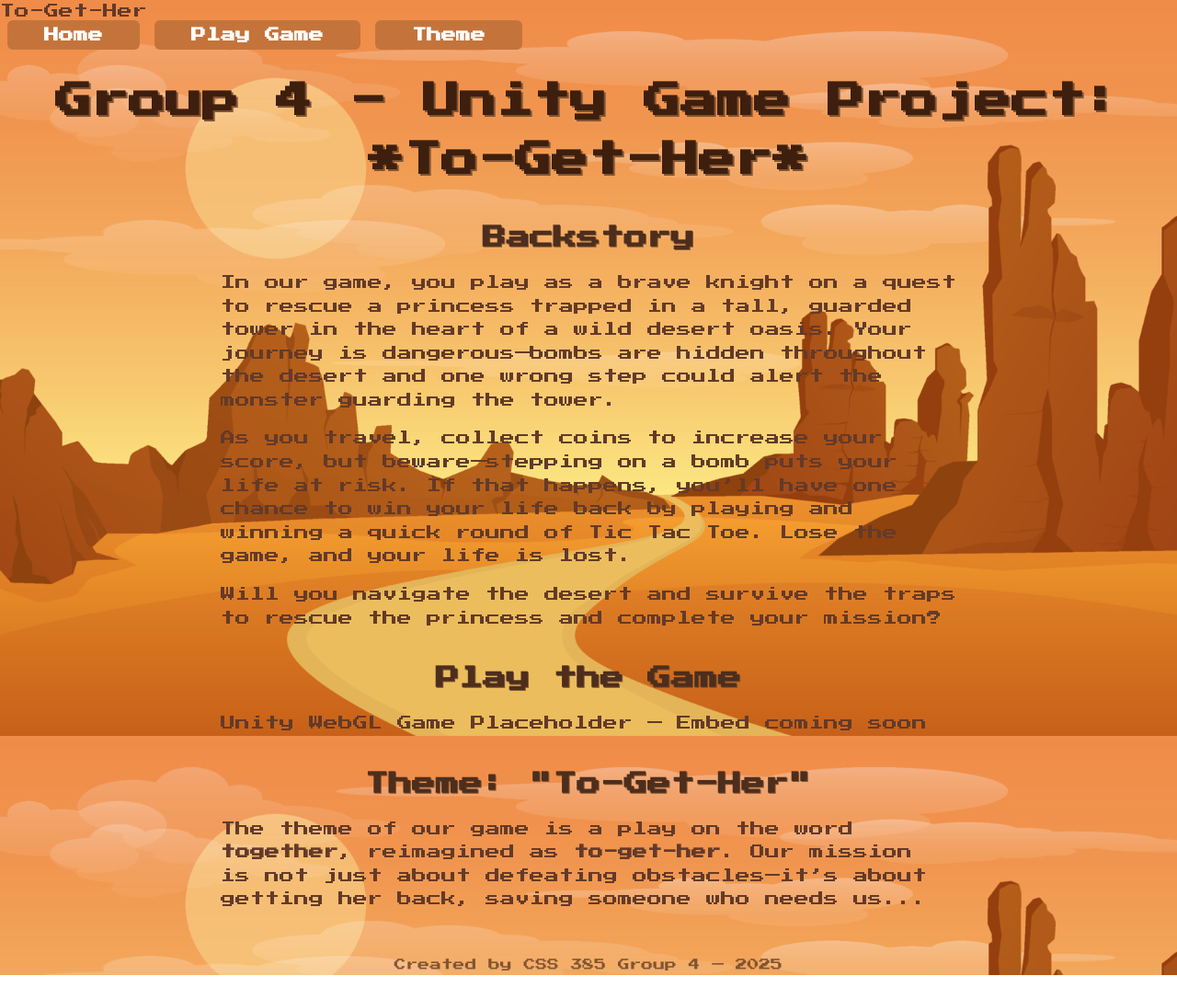
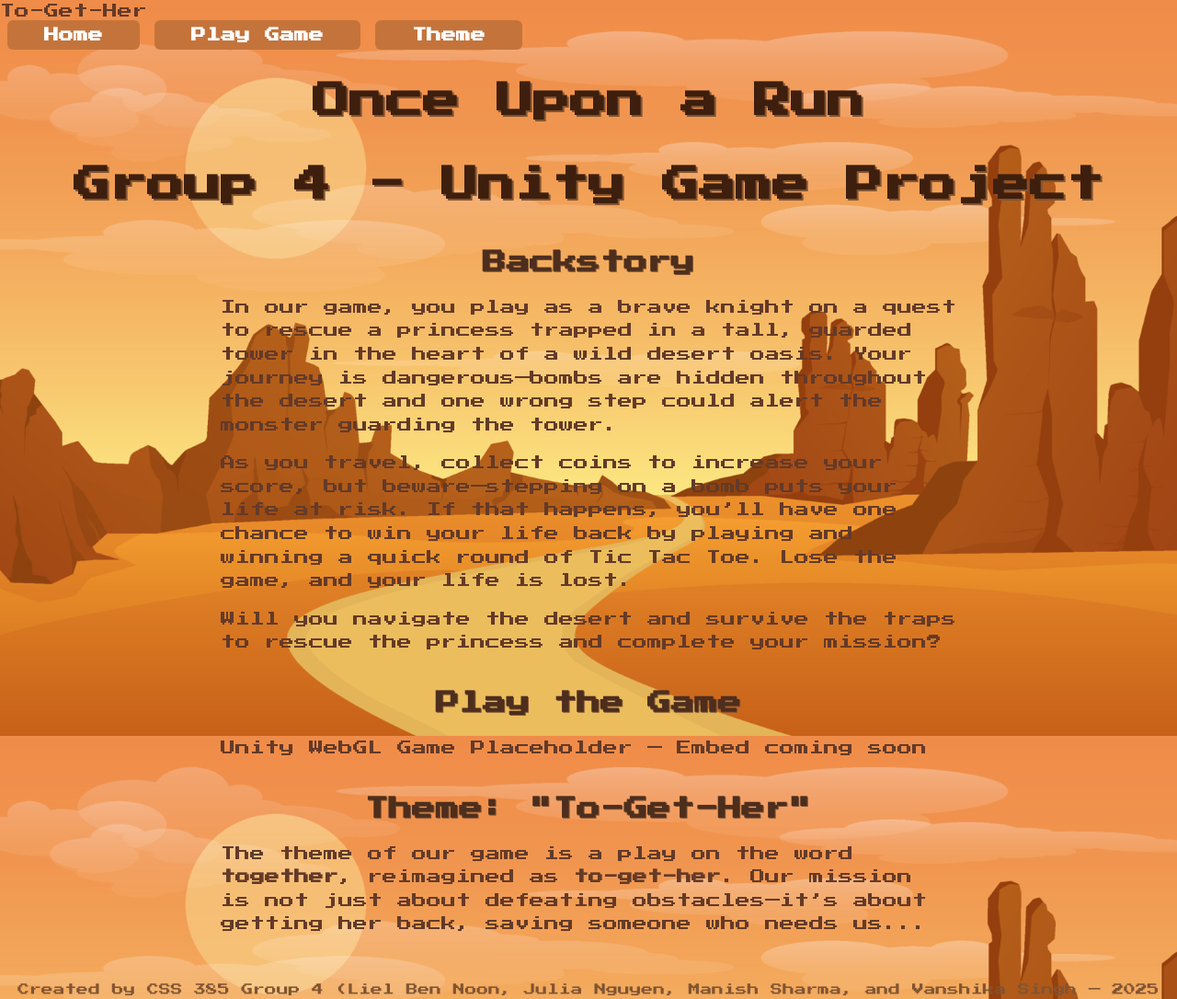
Before and after one commit to lielbn/group4css385, a Next.js app: page / in a window 1280 px wide. Shown: the whole page at 92% size. Before the commit the page ends 1060 px from the top, so only its background shows below. Built offline with nearby package versions, Linux system fonts and the light colour scheme.

Commit message:
Update page.tsx

```diff
--- a/app/page.tsx
+++ b/app/page.tsx
@@ -12,7 +12,10 @@ export default function GamePage() {
       <Navbar />
       <main className="min-h-screen bg-[#fdf6f0] text-[#0b0742] p-8 flex flex-col items-center">
         <h1 className="text-4xl font-bold text-[#120c6e] mb-4 text-center">
-          Group 4 - Unity Game Project: *To-Get-Her*
+          Once Upon a Run
+        </h1>
+        <h1 className="text-4xl font-bold text-[#120c6e] mb-4 text-center">
+          Group 4 - Unity Game Project
         </h1>
 
         {/* Game Backstory */}
@@ -51,7 +54,7 @@ export default function GamePage() {
 
         {/* Footer */}
         <footer className="text-sm text-[#6b7280]">
-          Created by CSS 385 Group 4 — 2025
+          Created by CSS 385 Group 4 (Liel Ben Noon, Julia Nguyen, Manish Sharma, and Vanshika Singh — 2025
         </footer>
       </main>
     </>
```
